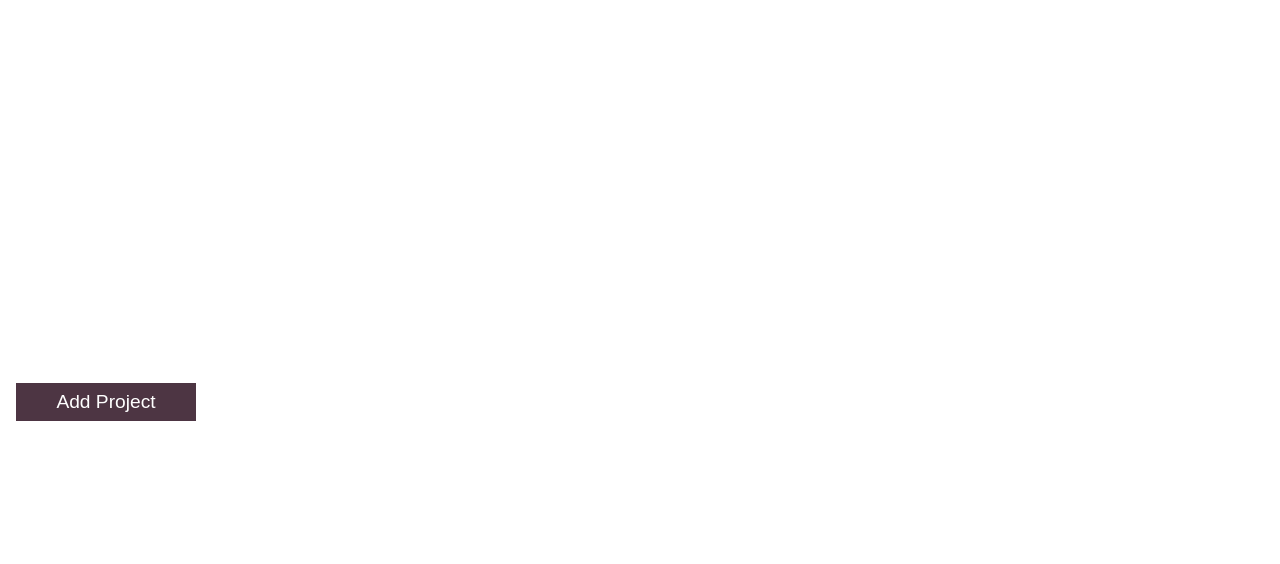
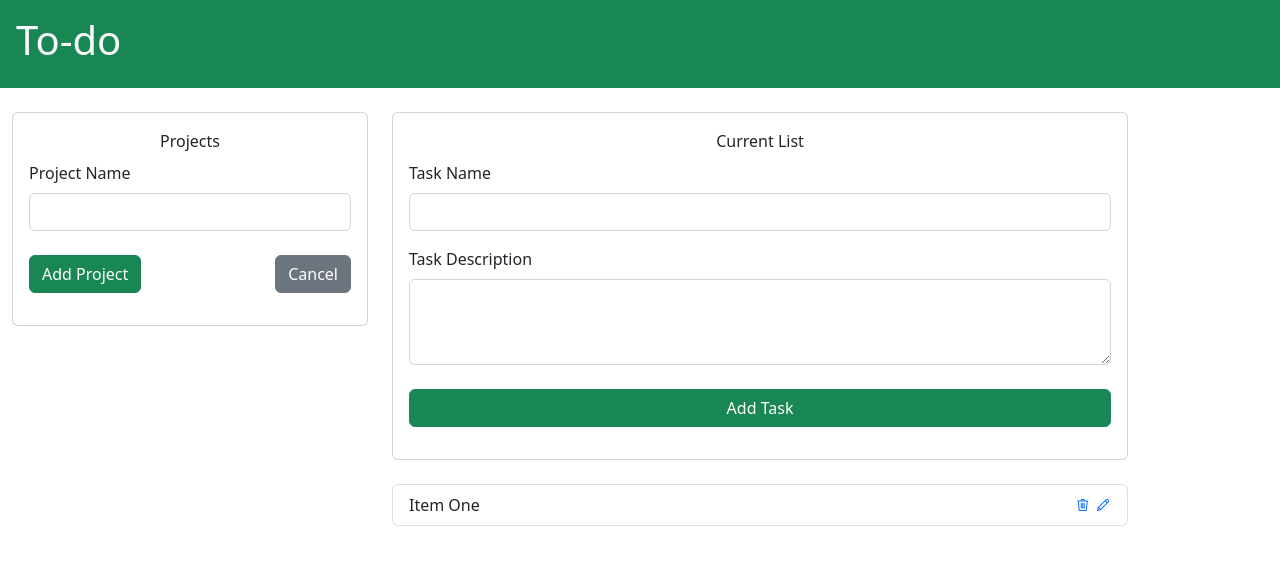
Before and after one commit to jonescu/todo-app, a plain HTML site: page index.html in a window 1280 px wide. Drawn offline with nearby package versions, Linux system fonts and the light colour scheme.

Commit message:
remade UI with bootstrap

```diff
--- a/index.html
+++ b/index.html
@@ -1,38 +1,77 @@
-<!DOCTYPE html>
+<!doctype html>
 <html lang="en">
   <head>
-    <meta charset="UTF-8">
-    <meta http-equiv="X-UA-Compatible" content="IE=edge">
-    <meta name="viewport" content="width=device-width, initial-scale=1.0">
-    <link rel="preconnect" href="https://fonts.googleapis.com">
-    <link rel="preconnect" href="https://fonts.gstatic.com" crossorigin>
-    <link href="https://fonts.googleapis.com/css2?family=Open+Sans:wght@300&display=swap" rel="stylesheet">
-    <link rel="stylesheet" href="style.css">
-    <title>To-Do App</title>
+    <meta charset="utf-8">
+    <meta name="viewport" content="width=device-width, initial-scale=1">
+    <title>Bootstrap demo</title>
+    <link href="https://cdn.jsdelivr.net/npm/bootstrap@5.2.0-beta1/dist/css/bootstrap.min.css" rel="stylesheet" integrity="sha384-0evHe/X+R7YkIZDRvuzKMRqM+OrBnVFBL6DOitfPri4tjfHxaWutUpFmBp4vmVor" crossorigin="anonymous">
+    <link rel="stylesheet" href="https://maxst.icons8.com/vue-static/landings/line-awesome/line-awesome/1.3.0/css/line-awesome.min.css">
   </head>
   <body>
-    <header>
-        <h1>To-do</h1>
-    </header>
-    <div class="grid-container">
-        <!--Sidebar-->
-        <div class="sidebar-content">
-            <h1>Projects</h1>
-            <ul class='projects-list'>
-                <li class='project-item'>React Application</li><button class='remove-project-btn' type='button'>X</button>
-                <li class='project-item'>Personal Website</li><button class='remove-project-btn' type='button'>X</button>
-                <li class='project-item'>Calculator App</li><button class='remove-project-btn' type='button'>X</button>
-            </ul>
-            <!--Add Project-->
-            <form action="" class='project-form'>
-                <input type="text" name="" class="project-title">
-                <button type='button' class='add-project-btn'>Add Project</button>
+      <!--NAVBAR-->
+    <nav class="navbar navbar-expand bg-success p-3">
+        <h1 class='text-light'>To-do</h1>
+    </nav>
+    <!--PROJECTS-->
+    <div class="container m-0">
+        <div class="row d-flex justify-content-evenly">
+            <div class="col-md-4">
+                <div class="card mt-4 mb-4">
+                    <div class="card-body">
+                        <div class="card-title text-center">Projects</div>
+                        <form action="#">
+                            <div class="mb-3">
+                                <label for="project-name" class="form-label">Project Name</label>
+                                <input type="text" class="form-control mb-4" id="project-name" placeholder="">
+                                    <button class="btn btn-success" type="button">Add Project</button>
+                                    <!-- <button class="btn btn-warning" type="button">Update Project</button> -->
+                                    <button class="btn btn-secondary float-end" type="button">Cancel</button>
+                            </div>
                         </form>
                     </div>
-        <div class="main-content">
-
+                </div>
+    <!--Project List -->
+                <ul class="list-group project-list">
+                    <!-- <li class="list-group-item d-flex justify-content-between align-items-start project-list-item">Item One
+                        <div class="div">
+                            <a href=""><i class="las la-trash"></i></a>
+                            <a href="#"><i class="las la-pen"></i></a>
+                        </div>
+                    </li> -->
+                </ul>
+            </div>
+    <!--MAIN CONTENT-->
+            <div class="col-md-8">
+                <div class="card mt-4 mb-4">
+                    <div class="card-body">
+                        <div class="card-title text-center">Current List</div>
+                        <form action="#">
+                            <div class="mb-3">
+                                <label for="task-name" class="form-label">Task Name</label>
+                                <input type="text" class="form-control" id="task-name" placeholder="">
+                              </div>
+                              <div class="mb-3">
+                                <label for="task-desc" class="form-label">Task Description</label>
+                                <textarea class="form-control" id="task-desc" rows="3"></textarea>
+                                <div class="d-grid gap-2 mt-4">
+                                    <button class="btn btn-success" type="button">Add Task</button>
                                 </div>
                               </div>
-    <script src='main.js'></script>
+                        </form>
+                    </div>
+                </div>
+    <!--Task List-->
+                <ul class='list-group task-list'>
+                    <li class="list-group-item d-flex justify-content-between align-items-start task-list-item">Item One
+                        <div class="div">
+                            <a href=""><i class="las la-trash"></i></a>
+                            <a href="#"><i class="las la-pen"></i></a>
+                        </div>
+                    </li>
+                </ul>
+            </div>
+        </div>
+    </div>
+    <script src="https://cdn.jsdelivr.net/npm/bootstrap@5.2.0-beta1/dist/js/bootstrap.bundle.min.js" integrity="sha384-pprn3073KE6tl6bjs2QrFaJGz5/SUsLqktiwsUTF55Jfv3qYSDhgCecCxMW52nD2" crossorigin="anonymous"></script>
   </body>
 </html>
--- a/main.js
+++ b/main.js
@@ -1 +1 @@
-(()=>{"use strict";const e=document.querySelector(".projects-list"),t=document.querySelector(".project-title");document.querySelector(".add-project-btn").addEventListener("click",(function(){if(""!==t.value){const n=document.createElement("li");n.className="project-item",n.textContent=t.value;const c=document.createElement("button");c.className="remove-project-btn",c.textContent="X",e.appendChild(n),e.appendChild(c),t.value=""}else alert("Project title cannot be empty")})),e.addEventListener("click",(function(e){e.target.classList.contains("remove-project-btn")&&(e.target.parentNode.removeChild(e.target.previousSibling),e.target.parentNode.removeChild(e.target))}))})();
+(()=>{"use strict";const e=document.querySelector(".projects-list"),t=document.querySelector(".project-title"),n=document.querySelector(".add-project-btn"),o=document.querySelector(".focused-project"),c=document.querySelector(".task-list"),r=document.querySelector(".task-title"),a=document.querySelector(".add-task-btn");n.addEventListener("click",(function(){if(""!==t.value){const n=document.createElement("li");n.className="project-item",n.textContent=t.value;const o=document.createElement("button");o.className="remove-project-btn",o.textContent="X",e.appendChild(n),e.appendChild(o),t.value=""}else alert("Project title cannot be empty")})),e.addEventListener("click",(function(e){e.target.classList.contains("remove-project-btn")&&(e.target.parentNode.removeChild(e.target.previousSibling),e.target.parentNode.removeChild(e.target))})),e.addEventListener("click",(function(e){e.target.classList.contains("project-item")&&(o.textContent=e.target.textContent)})),a.addEventListener("click",(function(){if(""===r.value)return void alert("Task title cannot be empty");const e=document.createElement("li");e.className="task-item",e.textContent=r.value;const t=document.createElement("button");t.className="remove-task-btn",t.textContent="X",c.appendChild(e),c.appendChild(t),r.value=""})),c.addEventListener("click",(function(e){e.target.classList.contains("remove-task-btn")&&(e.target.parentNode.removeChild(e.target.previousSibling),e.target.parentNode.removeChild(e.target))}))})();
--- a/style.css
+++ /dev/null
@@ -1,97 +0,0 @@
-* {
-    border: 0;
-    margin: 0;
-    box-sizing: border-box;
-}
-
-:root {
-    --text-clr: #fff;
-    --input-size: 350px;
-}
-
-body {
-    height: 100vh;
-    background: url(/dist/img/background.jpg) no-repeat center/cover;
-    color: var(--text-clr);
-    font-family: 'Open Sans', sans-serif;
-}
-
-.grid-container {
-    width: 100%;
-    height: 100%;
-    display: grid;
-    grid-template-columns: 1fr 4fr;
-    grid-template-rows: 1fr;
-}
-
-header {
-    margin: 1rem;
-    border-bottom: 1px solid white;
-}
-
-/* Sidebar */
-
-.sidebar-content{
-    width: 100%;
-    height: 100%;
-}
-
-.sidebar-content > ul {
-    list-style: none;
-    padding: 1rem;
-    display: grid;
-    grid-template-columns: repeat(2, 1fr);
-    align-items: center;
-    justify-self: center;
-}
-
-.sidebar-content > ul > li {
-    margin-bottom: 0.3rem;
-    font-size: 1.2rem;
-}
-
-.remove-project-btn {
-    color: white;
-    justify-self: self-end;
-    background: transparent;
-    font-size: 1.2rem
-}
-
-.remove-project-btn:hover {
-    cursor: pointer;
-    background-color: #BF654D;
-}
-
-.sidebar-content > h1 {
-    padding: 1rem 1rem 0 1rem;
-}
-
-.sidebar-content > form {
-    display: flex;
-    flex-direction: column;
-    padding-left: 1rem;
-}
-
-.sidebar-content > form > input {
-    width: 75%;
-    height: 30px;
-    margin-top: 0.3rem;
-    font-size: 1.2rem;
-}
-
-.sidebar-content > form > button {
-    width: 75%;
-    margin-top: 0.3rem;
-    padding: 0.5rem;
-    background-color: #4D3543;
-    color: white;
-    font-size: 1.2rem;
-}
-
-/* Main */
-
-.main-content {
-    border: 1px solid white;
-    width: 100%;
-    height: 100%;
-}
```
Lines whose indentation alone changed are shown as unchanged.
